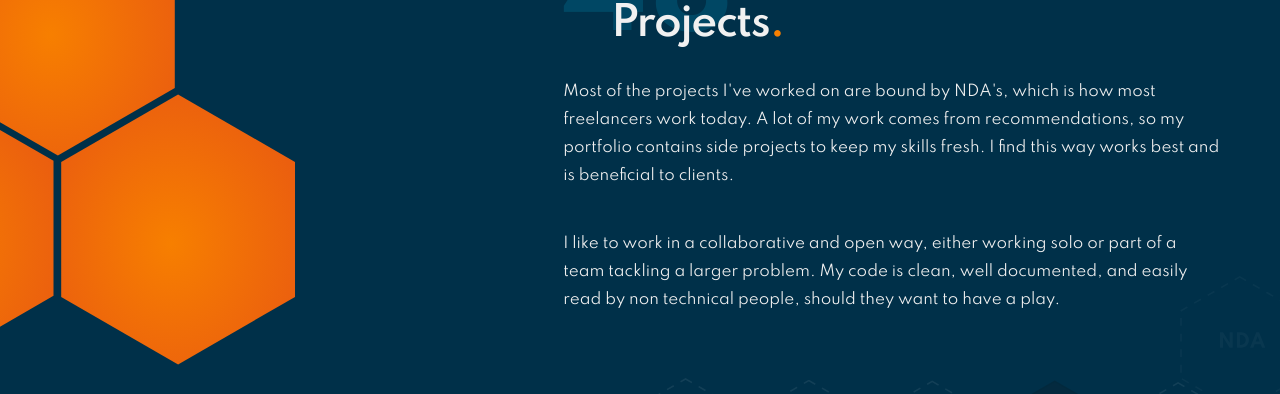
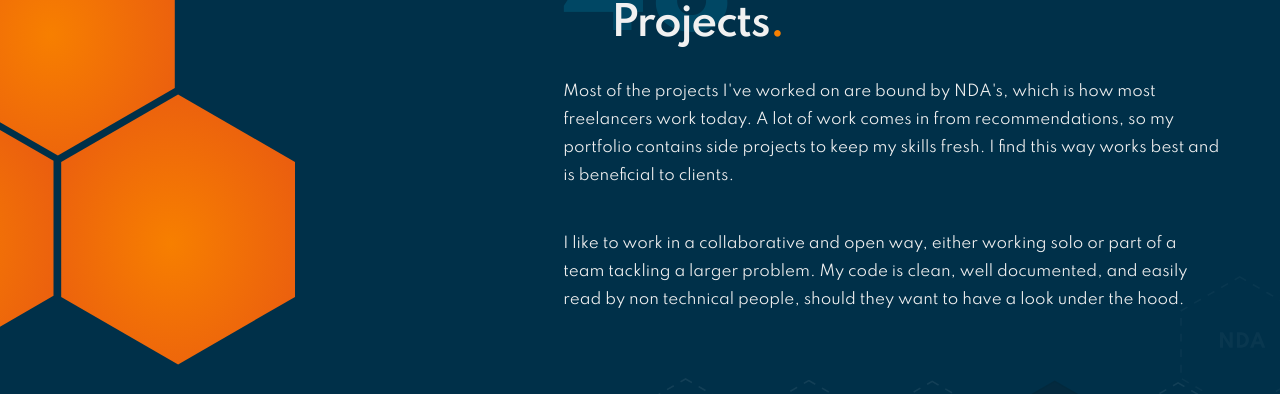
Before and after one commit to jay-cohen/jay-cohen, a Jekyll site: the page built from index.md, in a window 1280 px wide and 900 px high, scrolled down 1608 px. Shown: the part 177-571 px from the top of the window. Built offline with Jekyll 4.4.1, drawn with Linux system fonts in a browser that asks for light colours.

Commit message:
Work section edit

```diff
--- a/_includes/_section/work.html
+++ b/_includes/_section/work.html
@@ -12,8 +12,8 @@
             <article id="work">
                 <span class="faded">48</span>
                 <h2>Projects<span class="color-three">.</span></h2>
-                <p>Most of the projects I've worked on are bound by NDA's, which is how most freelancers work today. A lot of my work comes from recommendations, so my portfolio contains side projects to keep my skills fresh. I find this way works best and is beneficial to clients.</p>
-                <p>I like to work in a collaborative and open way, either working solo or part of a team tackling a larger problem. My code is clean, well documented, and easily read by non technical people, should they want to have a play.</p>
+                <p>Most of the projects I've worked on are bound by NDA's, which is how most freelancers work today. A lot of work comes in from recommendations, so my portfolio contains side projects to keep my skills fresh. I find this way works best and is beneficial to clients.</p>
+                <p>I like to work in a collaborative and open way, either working solo or part of a team tackling a larger problem. My code is clean, well documented, and easily read by non technical people, should they want to have a look under the hood.</p>
                 <a href="/projects"><img src="{{site.url}}{{ 'assets/img/Projects.svg' | relative_url }}" alt="Projects Banner"></a>
             </article>
         </div>
```
Also changed, not shown: 2 other files.
